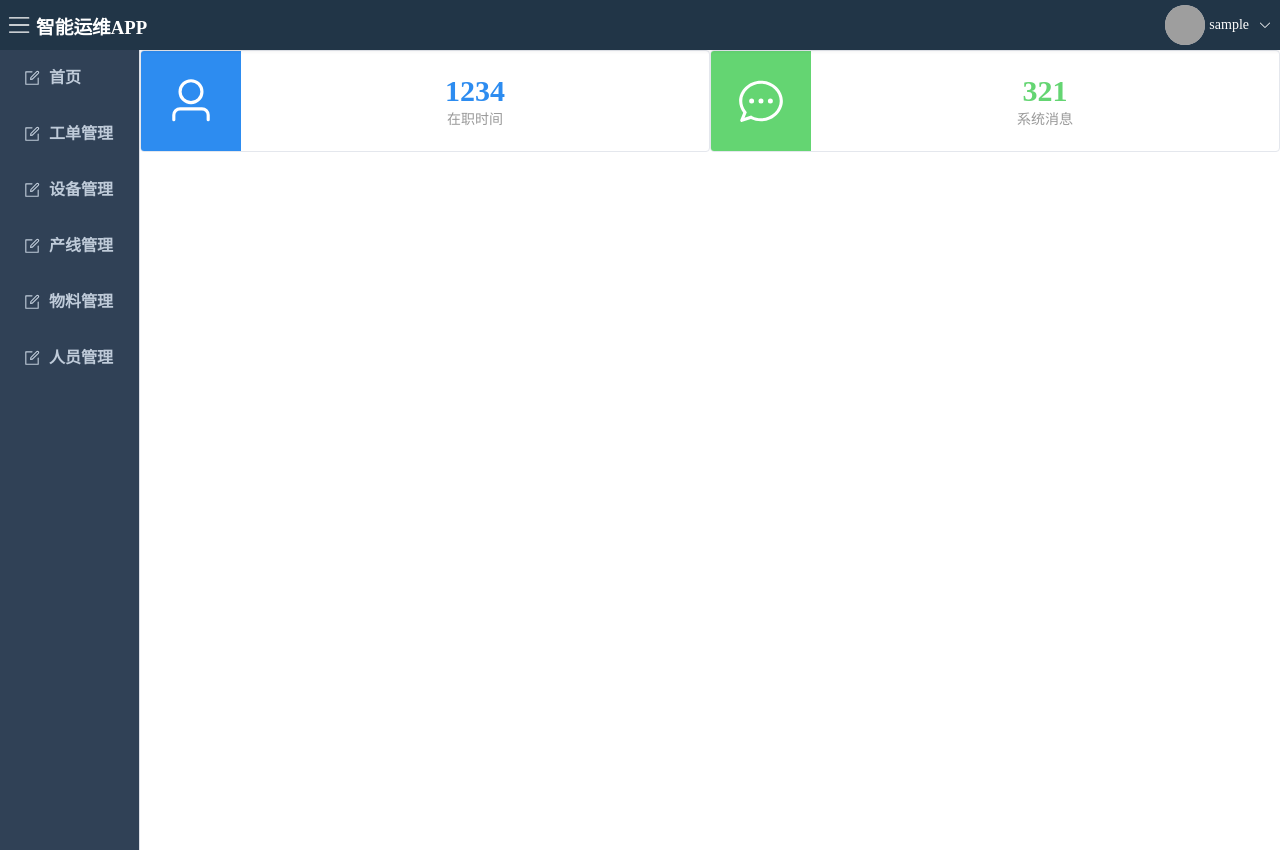
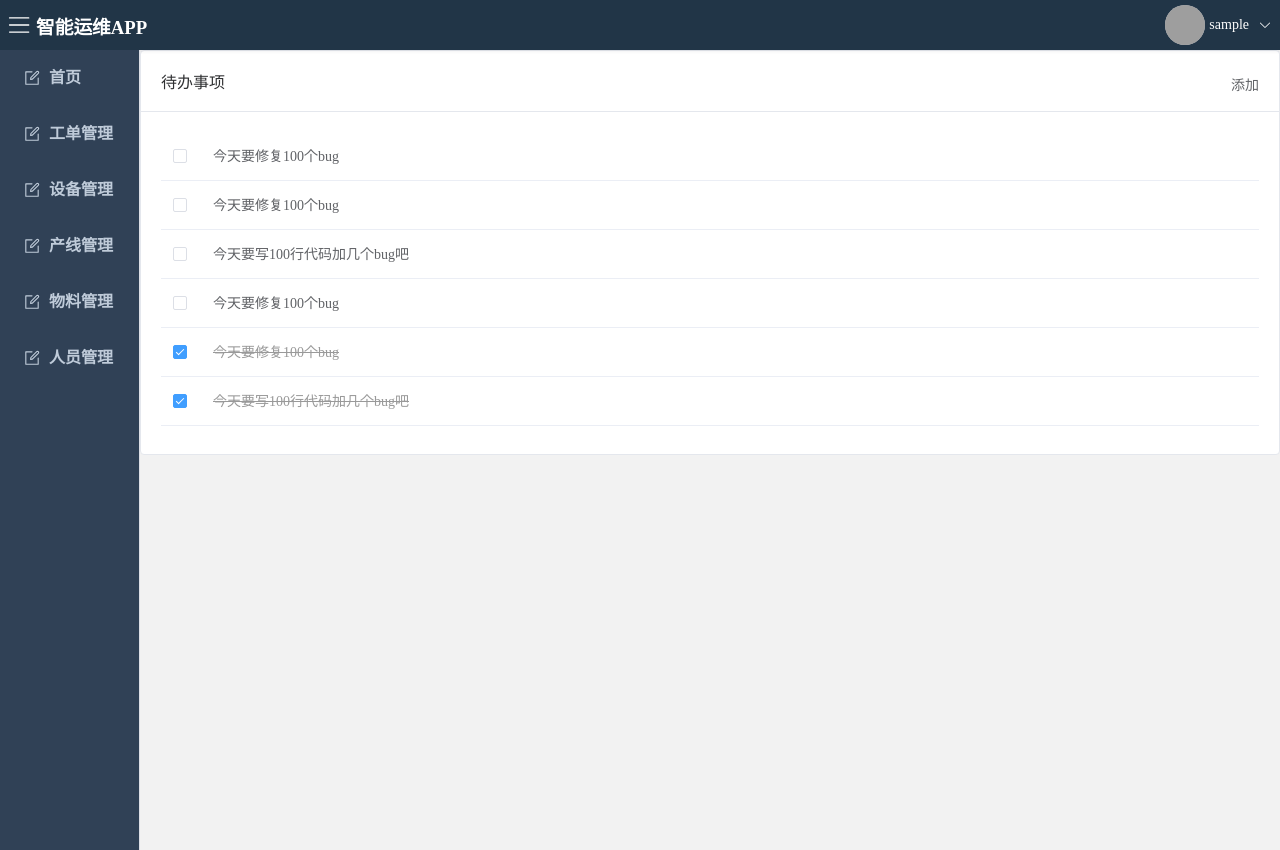
Before and after one commit to Zouu-X/maintainceApp, a Vue app: page /test in a window 1280 px wide. Before the commit the page ends 800 px from the top, so only its background shows below. Built offline with nearby package versions, Linux system fonts and the light colour scheme; sample sign-in values are in the browser's storage; grey boxes are pictures that could not be loaded.

Commit message:
main-page done

```diff
--- a/src/App.vue
+++ b/src/App.vue
@@ -49,7 +49,9 @@ const showBar = computed(() => route.path !== '/login');
 }
 
 .content-area {
+  background: #f2f2f2; /* 背景颜色 */
   flex-grow: 1;
+  height: 100vh;
 }
 .with-margin {
   margin-left: 140px; /* 与侧边栏宽度相同，确保内容区不被侧边栏遮挡 */
--- a/src/router/index.js
+++ b/src/router/index.js
@@ -3,8 +3,7 @@ import { useAuthStore } from "../store/Auth.store.js";
 import Login from "../views/login/index.vue";
 import Home from "../views/Mainpage/index.vue";
 import Equipment from "../views/equipment/index.vue";
-import UserInfo from "../views/Mainpage/components/UserInfo.vue";
-import dataInfo from "../views/Mainpage/components/DataInfo.vue"
+import Todo from "../views/Mainpage/components/Todo.vue";
 
 
 export const router = createRouter({
@@ -15,7 +14,7 @@ export const router = createRouter({
     { path: '/login', component: Login},
     { path: '/equipment', component: Equipment},
     { path: '/:pathMatch(.*)*', redirect: '/' },
-    { path: '/test', component: dataInfo}
+    { path: '/test', component: Todo}
   ]
 });
 
--- a/src/views/Mainpage/components/DataInfo.vue
+++ b/src/views/Mainpage/components/DataInfo.vue
@@ -3,8 +3,8 @@
 </script>
 
 <template>
-  <el-row>
-    <el-col :span="12">
+  <el-col>
+
       <el-card shadow="hover" :body-style="{ padding: '0px' }">
         <div class="grid-content grid-con-1">
           <el-icon class="grid-con-icon"><User /></el-icon>
@@ -14,8 +14,8 @@
           </div>
         </div>
       </el-card>
-    </el-col>
-    <el-col :span="12">
+
+
       <el-card shadow="hover" :body-style="{ padding: '0px' }">
         <div class="grid-content grid-con-2">
           <el-icon class="grid-con-icon"><ChatDotRound /></el-icon>
@@ -25,8 +25,8 @@
           </div>
         </div>
       </el-card>
-    </el-col>
-  </el-row>
+
+  </el-col>
 </template>
 
 <style scoped>
--- /dev/null
+++ b/src/views/Mainpage/components/Todo.vue
@@ -0,0 +1,71 @@
+<script setup>
+import { reactive } from 'vue';
+const todoList = reactive([
+  {
+    title: '今天要修复100个bug',
+    status: false
+  },
+  {
+    title: '今天要修复100个bug',
+    status: false
+  },
+  {
+    title: '今天要写100行代码加几个bug吧',
+    status: false
+  },
+  {
+    title: '今天要修复100个bug',
+    status: false
+  },
+  {
+    title: '今天要修复100个bug',
+    status: true
+  },
+  {
+    title: '今天要写100行代码加几个bug吧',
+    status: true
+  }
+]);
+</script>
+
+<template>
+  <el-card shadow="hover" style="height: 403px">
+    <template #header>
+      <div class="clearfix">
+        <span>待办事项</span>
+        <el-button style="float: right; padding: 3px 0" text>添加</el-button>
+      </div>
+    </template>
+
+    <el-table :show-header="false" :data="todoList" style="width: 100%">
+      <el-table-column width="40">
+        <template #default="scope">
+          <el-checkbox v-model="scope.row.status"></el-checkbox>
+        </template>
+      </el-table-column>
+      <el-table-column>
+        <template #default="scope">
+          <div
+              class="todo-item"
+              :class="{
+										'todo-item-del': scope.row.status
+									}"
+          >
+            {{ scope.row.title }}
+          </div>
+        </template>
+      </el-table-column>
+    </el-table>
+  </el-card>
+</template>
+
+<style scoped>
+.todo-item {
+  font-size: 14px;
+}
+
+.todo-item-del {
+  text-decoration: line-through;
+  color: #999;
+}
+</style>
--- a/src/views/Mainpage/components/UserInfo.vue
+++ b/src/views/Mainpage/components/UserInfo.vue
@@ -6,7 +6,7 @@ const role = authStore.user.user.role || '访客'
 </script>
 
 <template>
-  <el-card shadow="hover" class="mgb20" style="height: 252px">
+  <el-card shadow="hover" class="mgb12" style="height: 252px">
     <div class="user-info">
       <el-avatar src="https://cube.elemecdn.com/0/88/03b0d39583f48206768a7534e55bcpng.png" />
       <div class="user-info-cont">
@@ -26,6 +26,9 @@ const role = authStore.user.user.role || '访客'
 </template>
 
 <style scoped>
+.mgb12 {
+  margin-bottom: 12px;
+}
 .user-info {
   display: flex;
   align-items: center;
--- a/src/views/Mainpage/index.vue
+++ b/src/views/Mainpage/index.vue
@@ -1,25 +1,29 @@
 <script setup>
 import UserInfo from "./components/UserInfo.vue";
 import DataInfo from "./components/DataInfo.vue";
+import Todo from "./components/Todo.vue";
 import {useAuthStore} from "../../store/Auth.store.js";
 const authStore = useAuthStore()
 const name = authStore.user.user.username
 </script>
 
 <template>
+
   <el-row>
-    <el-col :span="8">
+    <el-col :span="8" style="padding-right: 8px;">
       <user-info />
+      <data-info />
     </el-col>
     <el-col :span="16">
-      <data-info />
+      <Todo />
     </el-col>
-
-
   </el-row>
 
 </template>
 
 <style scoped>
+.el-row {
+  margin: 8px;
 
+}
 </style>
```
